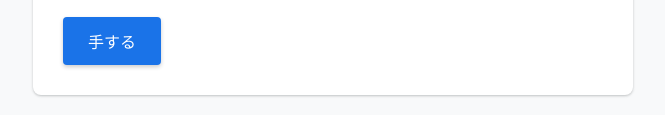
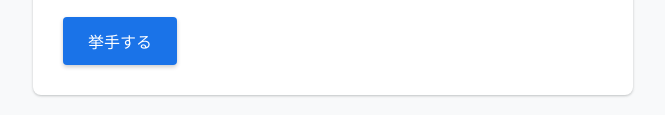
Before and after one commit to x24050/classhand, a plain HTML site: page index.html in a window 1280 px wide. Shown: the part 587-702 px from the top of the page, without its empty margins (307-972 px from the left). Drawn offline with Linux system fonts and the light colour scheme.

Commit message:
Change button text from '手する' to '挙手する'

```diff
--- a/index.html
+++ b/index.html
@@ -36,7 +36,7 @@
             <textarea id="question" class="form-control" rows="5" placeholder="質問したい内容を具体的に入力してください..." required></textarea>
           </div>
 
-          <button type="submit" class="btn btn-primary">手する</button>
+          <button type="submit" class="btn btn-primary">挙手する</button>
         </form>
       </div>
     </main>
```
